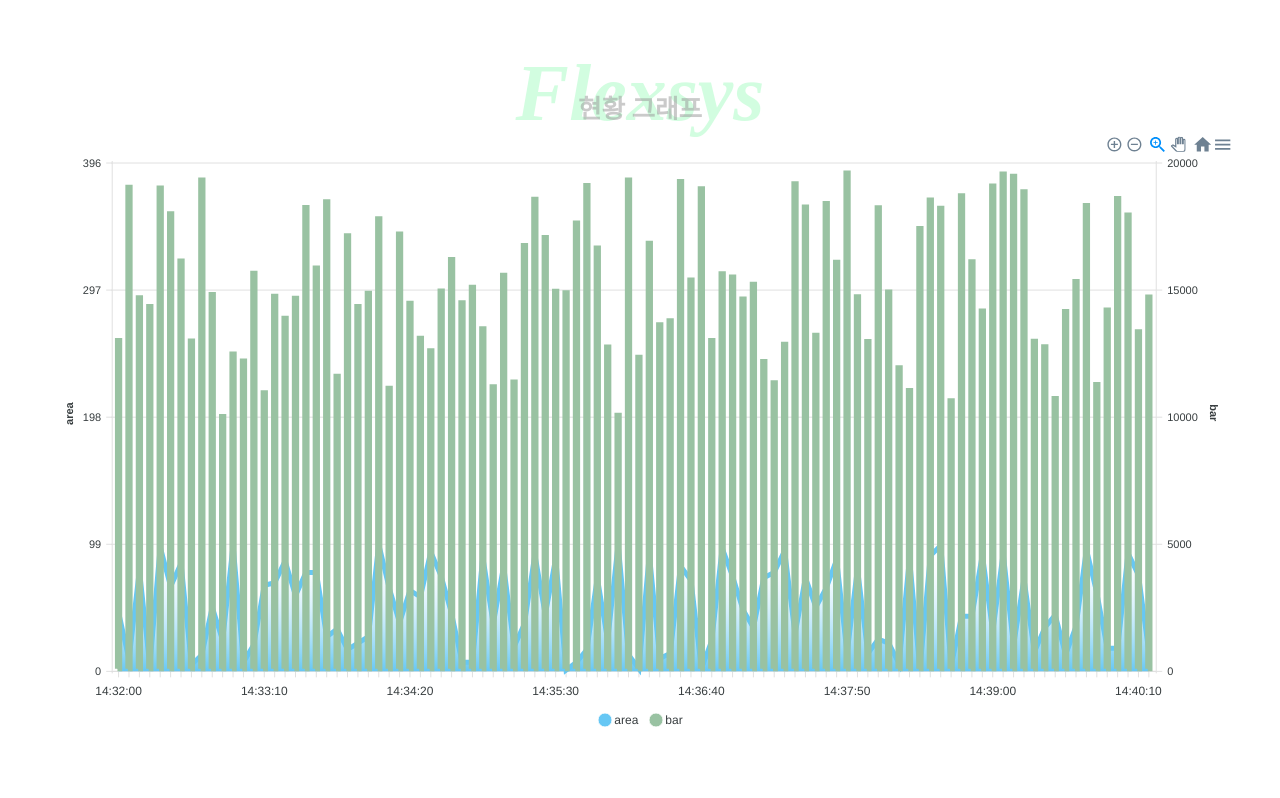
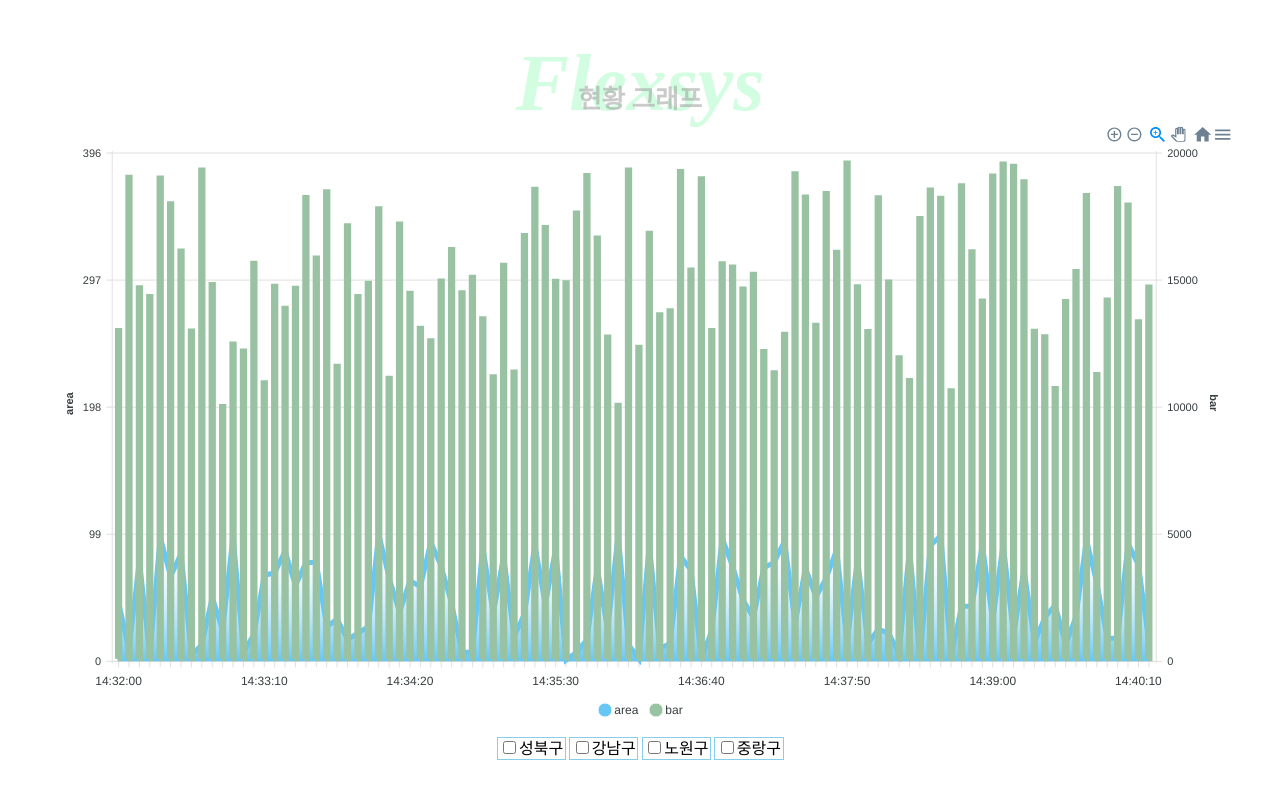
Before and after one commit to wanted-pre-onboarding-internship-1team/pre-onboarding-9th-3-1, a React (Create React App) app: page / in a window 1280 px wide. Built offline with nearby package versions, Linux system fonts and the light colour scheme.

Commit message:
[#3] feat: ChartFilter
ui를 만들었습니다.

```diff
--- /dev/null
+++ b/src/components/ChartFilter.tsx
@@ -0,0 +1,49 @@
+import useMockList from '../hooks/useMockList';
+import React, { ChangeEvent, useState } from 'react';
+import styled from 'styled-components';
+
+const ChartFilter = () => {
+  const { idList } = useMockList();
+  const ids = Array.from(new Set(idList));
+
+  const handleChange = (e: React.ChangeEvent<HTMLInputElement>) => {
+    console.log(e.target.value);
+  };
+
+  return (
+    <Container>
+      {ids.map((id, index) => {
+        return (
+          <CheckBoxWrapper key={index}>
+            <CheckBox
+              key={index}
+              type='checkbox'
+              name='id'
+              value='id'
+              onChange={handleChange}
+            />
+            {id}
+          </CheckBoxWrapper>
+        );
+      })}
+    </Container>
+  );
+};
+
+const Container = styled.div`
+  color: #fff;
+`;
+const CheckBoxWrapper = styled.span`
+  margin: 0.1rem;
+  padding: 0.1rem;
+  color: black;
+  border: solid 1px skyblue;
+`;
+const CheckBox = styled.input`
+  text-align: center;
+  font-size: 5rem;
+  font-style: italic;
+  color: black;
+  font-weight: bold;
+`;
+export { ChartFilter };
--- a/src/pages/Mainpage.tsx
+++ b/src/pages/Mainpage.tsx
@@ -1,4 +1,5 @@
 import Chart from '../components/Chart';
+import { ChartFilter } from '../components/ChartFilter';
 import ChartHeader from '../components/ChartHeader';
 import styled from 'styled-components';
 
@@ -7,6 +8,7 @@ export default function Mainpage() {
     <Container>
       <ChartHeader />
       <Chart />
+      <ChartFilter />
     </Container>
   );
 }
```
